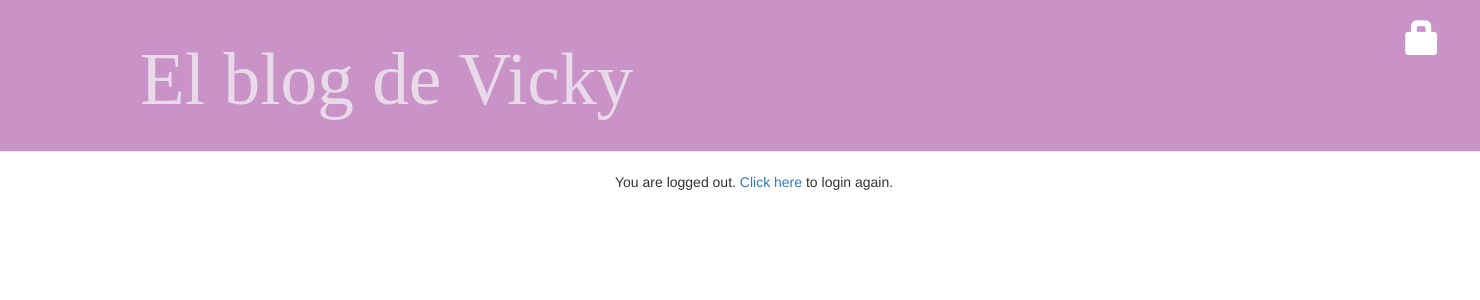
After one commit to mvlaspoumaderes/my-first-blog, a Django app: template blog/templates/registration/logout.html in a window 1480 px wide. The commit adds this page. Shown: the top 300 px of the page. Run offline with Django 3.2, Linux system fonts and the light colour scheme; the template is opened without the code that fills it, so the values that code supplies are empty; some libraries are stand-ins or nearby versions.

Commit message:
Login/Logout

```diff
--- a/blog/templates/blog/base.html
+++ b/blog/templates/blog/base.html
@@ -10,8 +10,11 @@
     <body>
         <div class="page-header">
             {% if user.is_authenticated %}
-		<a href="{% url 'post_draft_list' %}" class="top-menu"><span class="glyphicon glyphicon-edit"></span></a>
-    		<a href="{% url 'post_new' %}" class="top-menu"><span class="glyphicon glyphicon-plus"></span></a>
+		<a href="{% url 'post_draft_list' %}" class="top-menu"><span class="glyphicon glyphicon-check"></span></a>
+    		<a href="{% url 'post_new' %}" class="top-menu"><span class="glyphicon glyphicon-edit"></span></a>
+		<p class="top-menu">Hello {{ user.username }} <small>(<a href="{% url 'logout' %}">Log out</a>)</small></p>
+	    {% else %}
+                <a href="{% url 'login' %}" class="top-menu"><span class="glyphicon glyphicon-lock"></span></a>
 	    {% endif %}
             <h1><a href="/">El blog de Vicky</a></h1>
         </div>
--- a/blog/templates/blog/post_detail.html
+++ b/blog/templates/blog/post_detail.html
@@ -7,10 +7,11 @@
                 {{ post.published_date }}
             </div>
 	{% else %}
-    	    <a class="btn btn-default" href="{% url 'post_publish' pk=post.pk %}">Publish</a>
+    	    <a class="btn btn-default" href="{% url 'post_publish' pk=post.pk %}"><span class="glyphicon glyphicon-ok"></span></a>
         {% endif %}
 	{% if user.is_authenticated %}
-            <a class="btn btn-info btn-lg" href="{% url 'post_edit' pk=post.pk %}"><span class="glyphicon glyphicon-edit"></span></a>
+            <a class="btn btn-default" href="{% url 'post_edit' pk=post.pk %}"><span class="glyphicon glyphicon-pencil"></span></a>
+	    <a class="btn btn-default" href="{% url 'post_remove' pk=post.pk %}"><span class="glyphicon glyphicon-remove"></span></a>
 	{% endif %}
         <h2>{{ post.title }}</h2>
         <p>{{ post.text|linebreaksbr }}</p>
--- /dev/null
+++ b/blog/templates/registration/logout.html
@@ -0,0 +1,17 @@
+{% extends "blog/base.html"  %}
+
+{% block title %}
+    Blog - {{ block.super }}
+{% endblock %}
+
+{% block content %}
+
+    <div class="content">
+        <div class="section-inner clearfix">
+
+        <p>You are logged out. <a href="{% url 'blog_login' %}">Click here</a> to login again.</p>
+
+        </div>
+    </div>
+
+{% endblock %}
--- a/blog/urls.py
+++ b/blog/urls.py
@@ -7,4 +7,6 @@ urlpatterns = [
     path('post/new/', views.post_new, name='post_new'),
     path('post/<int:pk>/edit/', views.post_edit, name='post_edit'),
     path('drafts/', views.post_draft_list, name='post_draft_list'),
+    path('post/<pk>/publish/', views.post_publish, name='post_publish'),
+    path('post/<pk>/remove/', views.post_remove, name='post_remove'),
 ]
--- a/mysite/settings.py
+++ b/mysite/settings.py
@@ -27,17 +27,18 @@ DEBUG = True
 
 ALLOWED_HOSTS = ['162.243.87.231']
 
+LOGIN_REDIRECT_URL = '/'
 
 # Application definition
 
 INSTALLED_APPS = [
+    'blog',
     'django.contrib.admin',
     'django.contrib.auth',
     'django.contrib.contenttypes',
     'django.contrib.sessions',
     'django.contrib.messages',
     'django.contrib.staticfiles',
-    'blog',
 ]
 
 MIDDLEWARE = [
--- a/mysite/urls.py
+++ b/mysite/urls.py
@@ -1,7 +1,11 @@
+from django.urls import path
+from django.conf.urls import include, url
 from django.contrib import admin
-from django.urls import path, include
+from django.contrib.auth.views import LoginView
 
 urlpatterns = [
-    path('admin/', admin.site.urls),
-    path('', include('blog.urls')),
+    url(r'^admin/', admin.site.urls),
+     path('login/', LoginView.as_view(template_name='accounts/login.html'), name='login_url'),
+     path('logout/', LoginView.as_view(template_name='accounts/logout.html'), name='logout_url'),
+    url(r'', include('blog.urls')),
 ]
```
Also changed, not shown: blog/templates/registration/login.html (added, +24 -0 lines), blog/views.py (+49 -1 lines), blog/models.py (line endings or trailing spaces).
